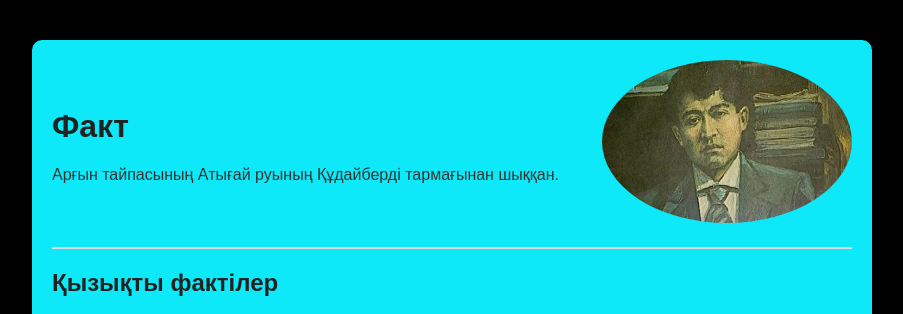
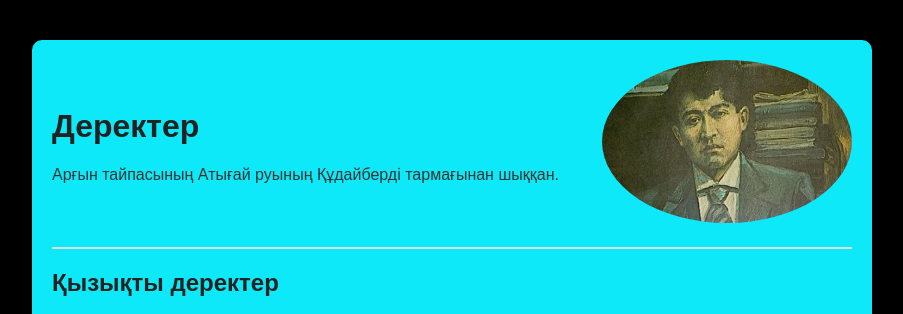
Before and after one commit to Nudaulet0910/Magzhan-Zhumabayev, a plain HTML site: page fact.html in a window 1280 px wide. Shown: the top 314 px of the page, without its empty margins (188-1091 px from the left). Drawn offline with Linux system fonts and the light colour scheme.

Commit message:
Update fact.html

```diff
--- a/fact.html
+++ b/fact.html
@@ -21,7 +21,7 @@
     <div class="container">
         <div class="header">
             <div class="text">
-                <h1>Факт</h1>
+                <h1>Деректер</h1>
                 <p>Арғын тайпасының Атығай руының Құдайберді тармағынан шыққан.</p>
             </div>
             <div class="image">
@@ -29,7 +29,7 @@
             </div>
         </div>
 
-        <h2>Қызықты фактілер</h2>
+        <h2>Қызықты деректер</h2>
         <ul>
             <li>Мағжан туралы академик Әлкей Марғұлан: «Қазақ халқы үшін Мағжан Жұмабаевтың маңыздылығы ағылшындар үшін - Шекспирдің, орыстар үшін – Пушкиннің маңыздылығынан кем емес» деп баға берген.</li>
             <li> 1913-1916 жылдары Омбы қаласында оқытушылар дайындайтын семинарияда заманауи қазақ әдебиетінің негізін қалаушы Сәкен Сейфуллинмен бірге білім алып, семинарияны алтын жүлдемен бітірген.</li>
```
